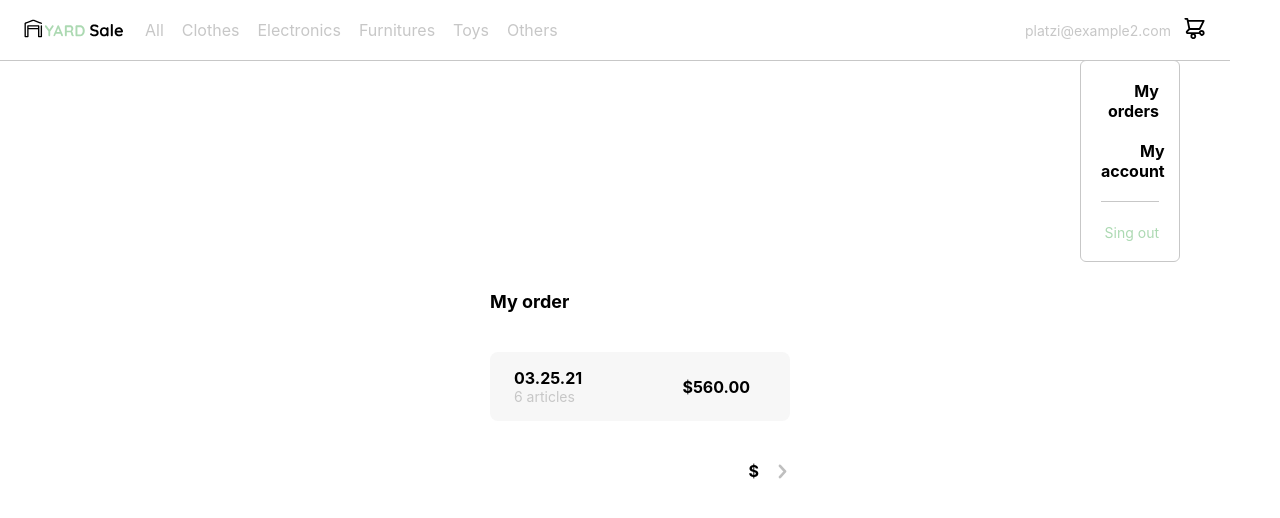
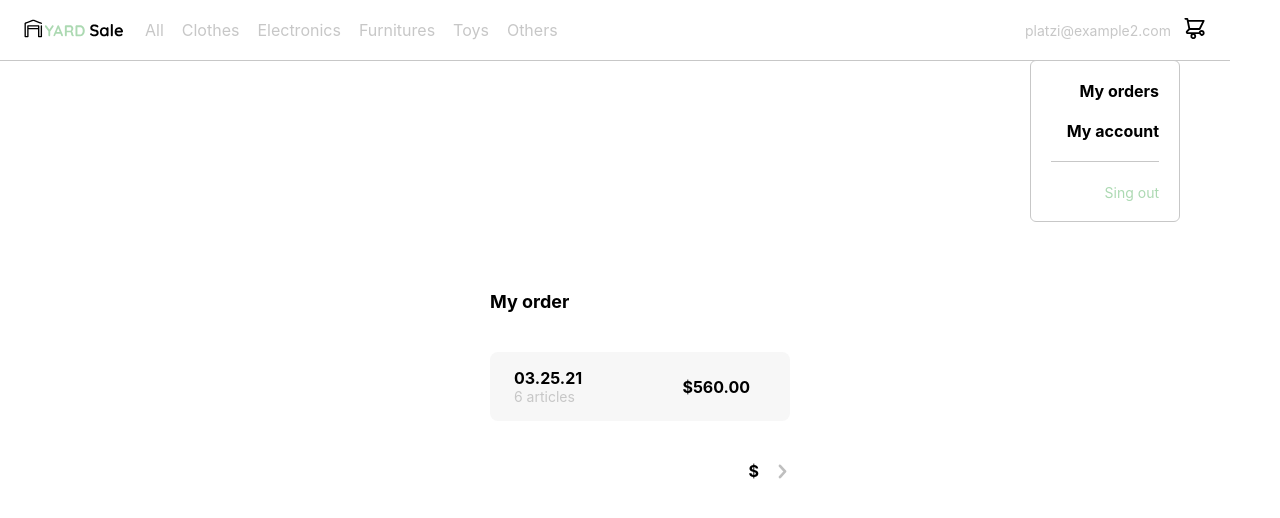
Before and after one commit to mnonline2001/platzistore, a Next.js app: page /checkout in a window 1280 px wide. Both pictures are taken after a click on the item "platzi@example2.com". Shown: the top 518 px of the page. Built offline with nearby package versions, Linux system fonts and the light colour scheme.

Commit message:
modal to the front

```diff
--- a/src/hooks/_document.js
+++ b/src/hooks/_document.js
@@ -5,7 +5,7 @@ class MyDocument extends Document {
     return (
       <Html lang="en">
         <Head>
-          <title>React Shop</title>
+          {/*<title>React Shop</title>*/}
           {/*<script dangerouslySetImerHTML={ __html: ''}  />*/}
           {/*    dentro de las comillas invertidas copiar la información dada en google analitic*/}
         </Head>
--- a/src/pages/index.js
+++ b/src/pages/index.js
@@ -1,8 +1,12 @@
 import ProductList from '@containers/ProductList';
+import Head from 'next/head';
 
 export default function Home() {
   return (
     <>
+      <Head>
+        <title>React Shop</title>
+      </Head>
       <ProductList />
     </>
   );
--- a/src/styles/Header.module.scss
+++ b/src/styles/Header.module.scss
@@ -9,6 +9,7 @@
       top: 0;
       background: white;
       width: calc(100% - 50px);
+      z-index: 1;
     }
     .menu {
       display: none;
--- a/src/styles/Menu.module.scss
+++ b/src/styles/Menu.module.scss
@@ -1,7 +1,7 @@
 @import 'vars';
 
 .Menu {
-    width: 100px;
+    width: 150px;
     height: auto;
     border: 1px solid $--very-light-pink;
     border-radius: 6px;
@@ -10,6 +10,7 @@
     top: 60px;
     right: 50px;
     background-color: white;
+    z-index: 1;
 }
 .Menu ul {
     list-style: none;
--- a/src/styles/MyOrder.module.scss
+++ b/src/styles/MyOrder.module.scss
@@ -11,6 +11,7 @@
     bottom: 0;
     border-radius: 6px;
     border: 1px solid $--very-light-pink;
+    z-index: 1;
 
 }
 .title-container {
```
